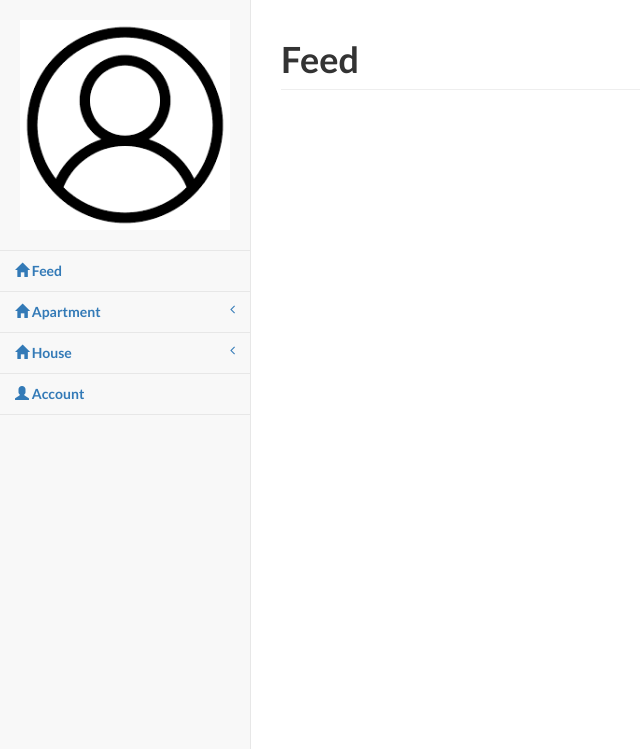
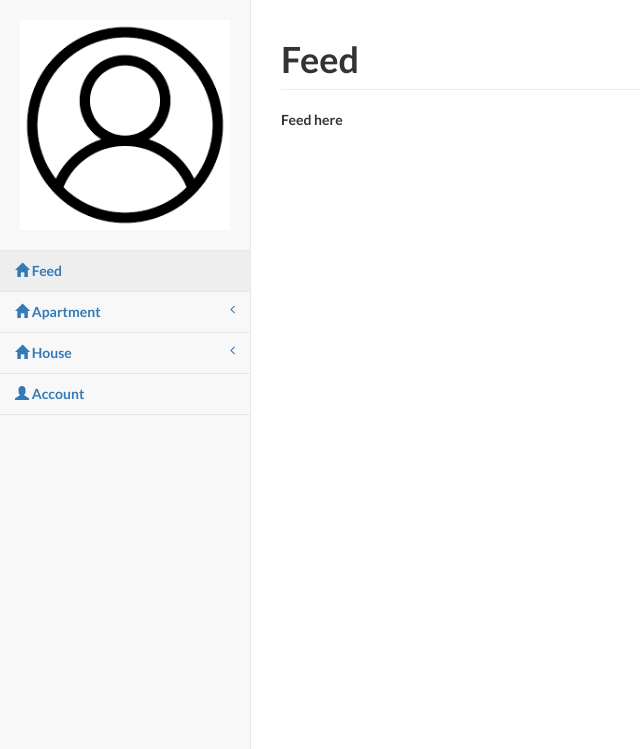
Before and after one commit to gkgranada/korter-bootcamp, a Django app: page /app/feed/ in a window 1280 px wide. Shown: the part 51-800 px from the top of the page, without its empty margins (0-640 px from the left). Run offline with Django 3.2, Linux system fonts and the light colour scheme; some libraries are stand-ins or nearby versions.

Commit message:
fix feed

```diff
--- a/apps/korter/templates/korter/base.html
+++ b/apps/korter/templates/korter/base.html
@@ -157,7 +157,7 @@
                         </li>
                         <li>
                             <!-- Events and Feed -->
-                            <a href="index.html"><i class="glyphicon glyphicon-home"></i> Feed</a>
+                            <a href="{% url "feed" %}"><i class="glyphicon glyphicon-home"></i> Feed</a>
                         </li>
                         <li>
                             <a href="#"><i class="glyphicon glyphicon-home"></i> Apartment<span class="fa arrow"></span></a>
@@ -201,6 +201,13 @@
                 </div>
                 <!-- /.col-lg-12 -->
             </div>
+            <div class="row">
+                <div class="col-lg-12">
+                    {% block content %}
+                    {% endblock %}
+                </div>
+                <!-- /.col-lg-12 -->
+            </div>
             <!-- /.row -->
         </div>
         <!-- /#page-wrapper -->
--- /dev/null
+++ b/apps/korter/templates/korter/feed.html
@@ -0,0 +1,7 @@
+{% extends "korter/base.html" %}
+
+{% block title %}<title>Feed</title>{% endblock %}
+
+{% block content %}
+<p>Feed here</p>
+{% endblock %}
--- a/apps/korter/urls.py
+++ b/apps/korter/urls.py
@@ -3,5 +3,6 @@ from django.conf.urls import url, include
 from . import views
 
 urlpatterns = [
-    url(r'^', views.default_view),
+    url(r'^$', views.default_view, name='index'),
+    url(r'^feed/$', views.feed_view, name='feed'),
 ]
--- a/apps/korter/views.py
+++ b/apps/korter/views.py
@@ -6,3 +6,6 @@ from django.template.response import TemplateResponse
 
 def default_view(request):
     return TemplateResponse(request, "korter/base.html", {})
+
+def feed_view(request):
+    return TemplateResponse(request, "korter/feed.html", {})
--- a/website/settings.py
+++ b/website/settings.py
@@ -31,7 +31,7 @@ SECRET_KEY = get_random_string(50, chars)
 # SECURITY WARNING: don't run with debug turned on in production!
 DEBUG = True
 
-ALLOWED_HOSTS = ['whispering-inlet-70728.herokuapp.com']
+ALLOWED_HOSTS = ['whispering-inlet-70728.herokuapp.com', 'localhost']
 
 
 # Application definition
```
